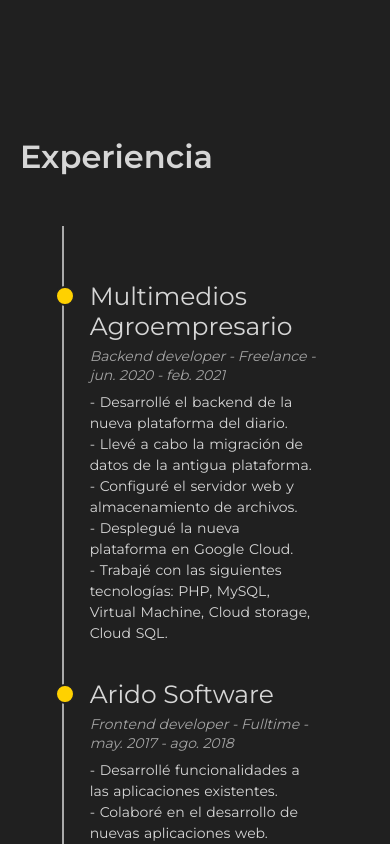
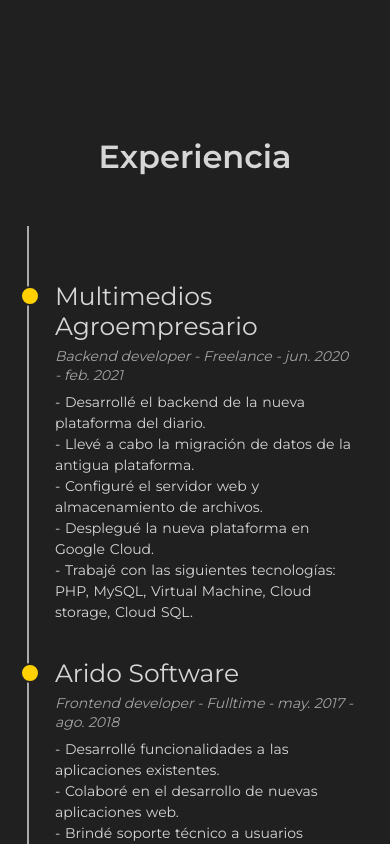
Before and after one commit to lucianocasini/lucianocasini.dev, a React (Create React App) app: page / in a window 390 px wide. Shown: the part 1820-2664 px from the top of the page. Built offline with nearby package versions, Linux system fonts and the light colour scheme.

Commit message:
Change experiences width

```diff
--- a/src/assets/styles/Experience.scss
+++ b/src/assets/styles/Experience.scss
@@ -81,6 +81,12 @@
 
 @media screen and (max-width: 768px) {
   #experience {
+    h2 {
+      text-align: center;
+    }
+    .timeline-container {
+      width: 100%;
+    }
     .timeline-container:before {
       left: 8px !important;
       width: 2px !important;
```
